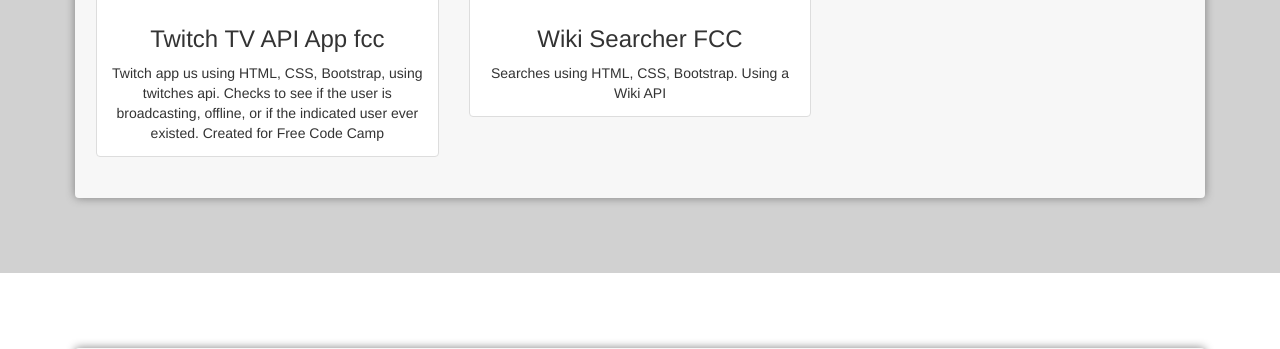
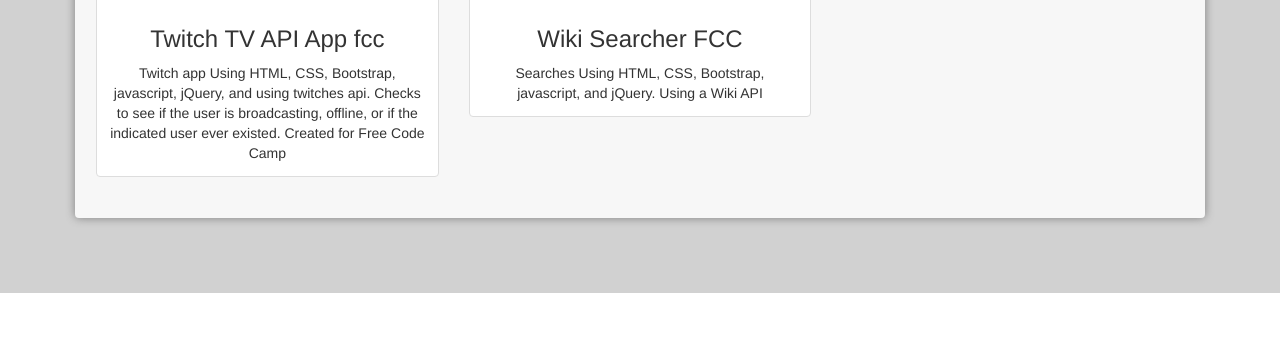
Before and after one commit to SeanTindell/portfolio2, a website: page index.html in a window 1280 px wide. Shown: the part 2157-2506 px from the top of the page. Drawn offline with nearby package versions, Linux system fonts and the light colour scheme.

Commit message:
updating descriptions

```diff
--- a/index.html
+++ b/index.html
@@ -123,7 +123,7 @@
                         <a href ="https://codepen.io/ravenn706/full/jmvYOw/"><img src ="https://photos-1.dropbox.com/t/2/AAAWrmSJp5HDJ12aeBIc5qaOkO5futz3bcMQ4BslPAyK1Q/12/4365957/png/32x32/1/_/1/2/twicth.PNG/EJGjowMY9gEgBygH/gmPiaSCizeQlt5dsi0E_dCLyHFRdrODmAsV2YymaGC8?size=32x32&size_mode=5"></a>
                         <div class="caption">
                           <h3>Twitch TV API App fcc</h3>
-                          <text>Twitch app us using HTML, CSS, Bootstrap, using twitches api. Checks to see if the user is broadcasting, offline, or if the indicated user ever existed. Created for Free Code Camp</text>
+                          <text>Twitch app Using HTML, CSS, Bootstrap, javascript, jQuery, and using twitches api. Checks to see if the user is broadcasting, offline, or if the indicated user ever existed. Created for Free Code Camp</text>
                         </div>
                       </div>
                     </div>
@@ -133,7 +133,7 @@
                         <a href ="https://codepen.io/ravenn706/full/WjKzqO/"><img src ="https://photos-3.dropbox.com/t/2/AAA8DEs-bZhKQ_YASfr4DJjzZpv7fmdiJcEti2U_yIxqaw/12/4365957/png/32x32/1/_/1/2/wiki.PNG/EJGjowMY9wEgBygH/3fxGL7e85198O-IbPbQ3MR7WunEpJ5SmwKQ62Tcopbs?size=32x32&size_mode=5"></a>
                         <div class="caption">
                           <h3>Wiki Searcher FCC</h3>
-                          <text> Searches using HTML, CSS, Bootstrap. Using a Wiki API</text>
+                          <text> Searches Using HTML, CSS, Bootstrap, javascript, and jQuery. Using a Wiki API</text>
                         </div>
                       </div>
                     </div>
```
